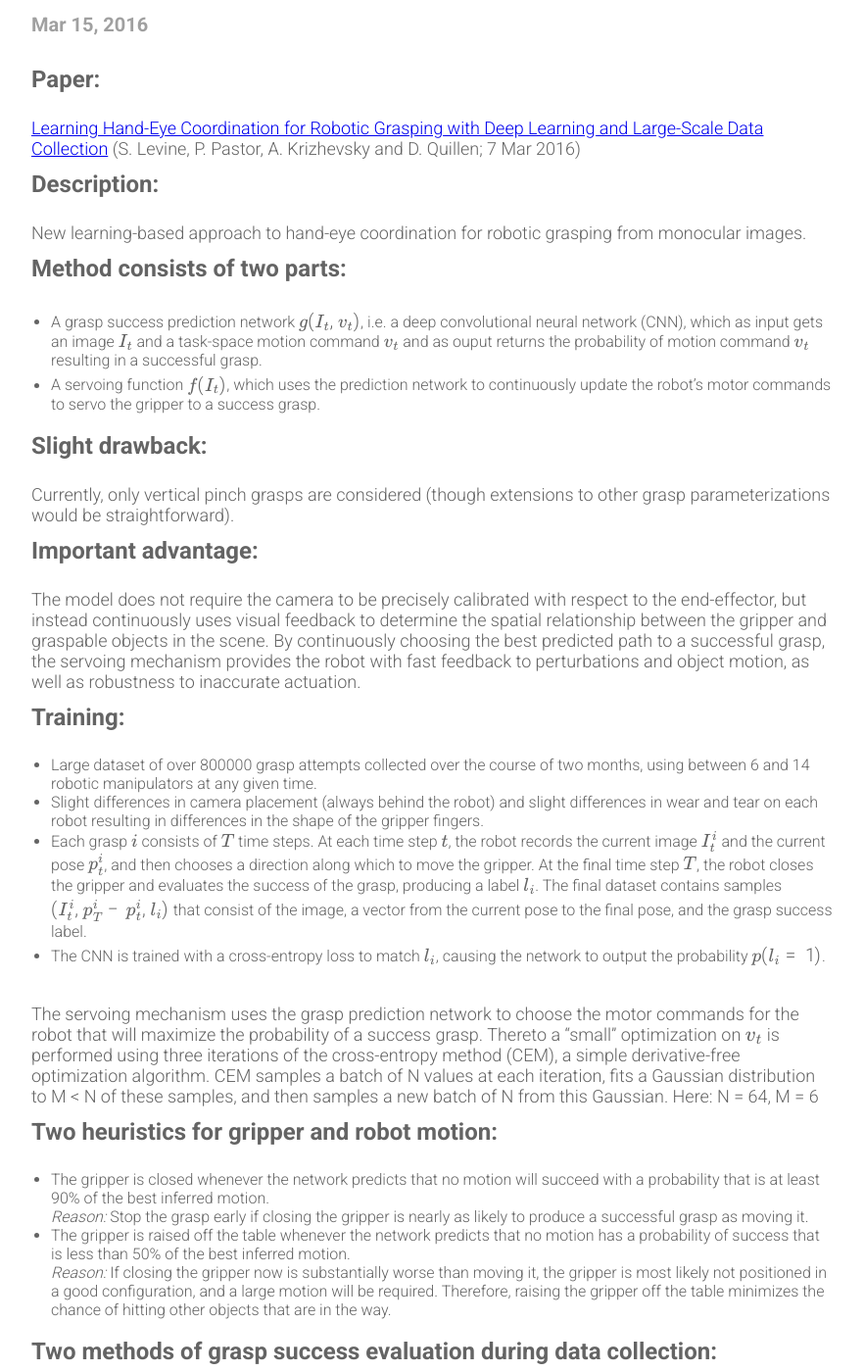
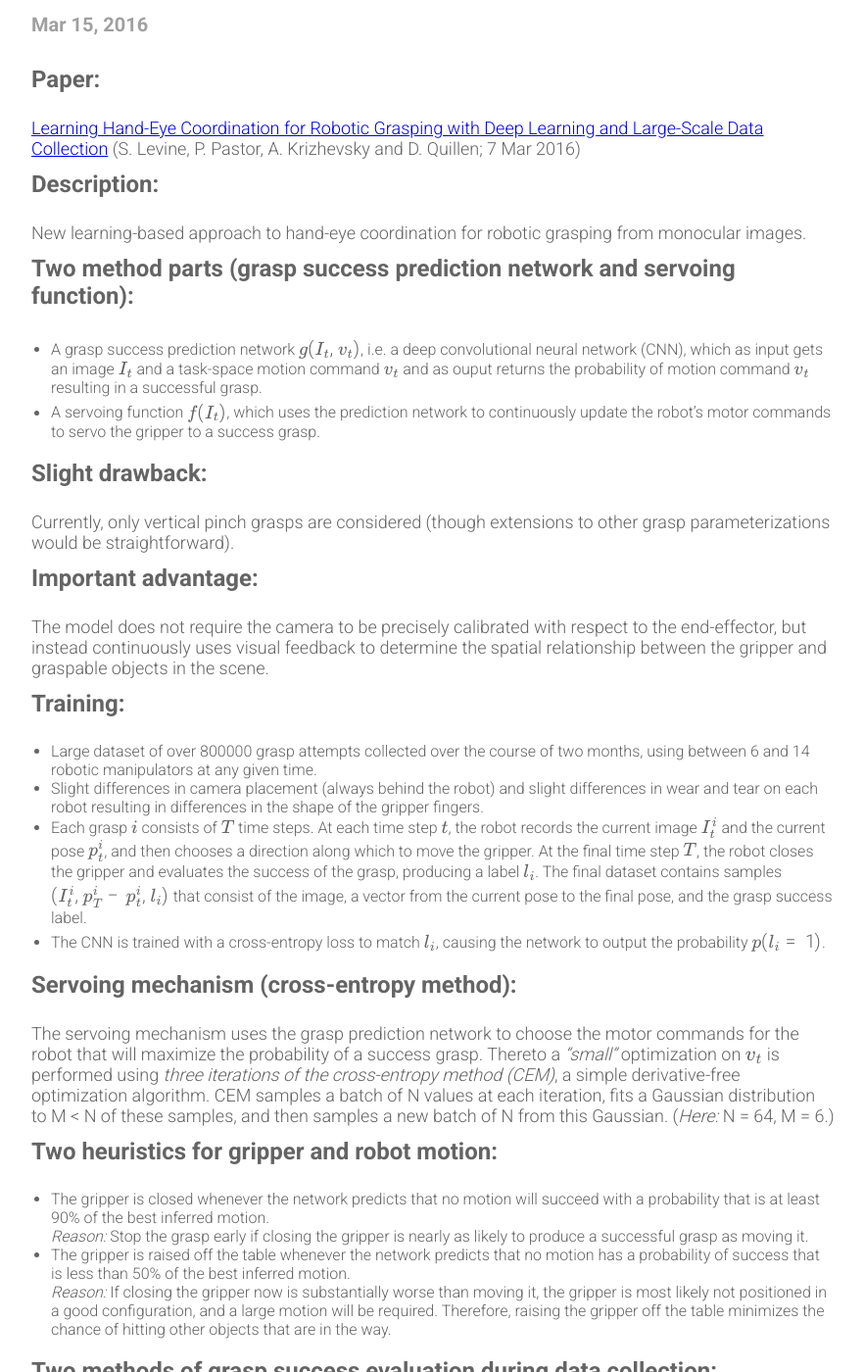
Before and after one commit to Xamla/xamla.github.io, a Jekyll site: the page built from _posts/2016-03-15-Review-of-Learning-Hand-Eye-Coordination-via-DL.markdown, in a window 1280 px wide and 1400 px high, scrolled down 299 px. Shown: the whole window at 98% size, without its empty margins (198-1080 px from the left). Built offline with Jekyll 4.4.1, drawn with Linux system fonts in a browser that asks for light colours; formulas are drawn with MathJax 3.

Commit message:
Update 2016-03-15-Review-of-Learning-Hand-Eye-Coordination-via-DL.markdown

```diff
--- a/_posts/2016-03-15-Review-of-Learning-Hand-Eye-Coordination-via-DL.markdown
+++ b/_posts/2016-03-15-Review-of-Learning-Hand-Eye-Coordination-via-DL.markdown
@@ -14,7 +14,7 @@ mathjax: true
 ## Description:
 New learning-based approach to hand-eye coordination for robotic grasping from monocular images.
 
-## Method consists of two parts:
+## Two method parts (grasp success prediction network and servoing function):
 *  A grasp success __prediction network__ \\(g(I_t, v_t)\\), i.e. a deep convolutional neural network (CNN), which as input gets an image \\(I_t\\) and a task-space motion command \\(v_t\\) and as ouput returns the probability of motion command \\(v_t\\) resulting in a successful grasp.
 *  A servoing function \\(f(I_t)\\), which uses the prediction network to continuously update the robot’s motor commands to servo the gripper to a success grasp. <br />
  <br />
@@ -25,7 +25,7 @@ Currently, **only vertical pinch grasps** are considered (though extensions to o
 ## Important advantage:
 The model **does not require** the **camera** to be precisely **calibrated** with respect to the end-effector,
 but instead continuously uses visual feedback to determine the spatial relationship between the gripper and graspable
-objects in the scene. By continuously choosing the best predicted path to a successful grasp, the servoing mechanism provides the robot with fast feedback to perturbations and object motion, as well as robustness to inaccurate actuation.
+objects in the scene.
 
 ## Training:
 * Large dataset of over 800000 grasp attempts collected over the course of two months, using between 6 and 14 robotic manipulators at any given time.
@@ -33,19 +33,19 @@ objects in the scene. By continuously choosing the best predicted path to a succ
 * Each grasp \\(i\\) consists of \\(T\\) time steps. At each time step \\(t\\), the robot records the current image \\(I_t^i\\) and the current pose \\(p_t^i\\), and then chooses a direction along which to move the gripper. At the final time step \\(T\\), the robot closes the gripper and evaluates the success of the grasp, producing a label \\(l_i\\). The final dataset contains samples \\((I_t^i, p_T^i − p_t^i, l_i)\\) that consist of the image, a vector from the current pose to the final pose, and the grasp success label.
 * The CNN is trained with a **cross-entropy loss** to match \\(l_i\\), causing the network to output the probability \\(p(l_i = 1)\\). <br />
 <br />
-<br />
 
-The **servoing mechanism** uses the grasp prediction network to choose the motor commands for the robot that will maximize the probability of a success grasp.
-Thereto a “small” optimization on \\(v_t\\) is performed using **three iterations of the cross-entropy method (CEM)**, a simple derivative-free optimization algorithm.
+## Servoing mechanism (cross-entropy method):
+The servoing mechanism uses the grasp prediction network to choose the motor commands for the robot that will maximize the probability of a success grasp.
+Thereto a *“small”* optimization on \\(v_t\\) is performed using *three iterations of the cross-entropy method (CEM)*, a simple derivative-free optimization algorithm.
 CEM samples a batch of N values at each iteration, fits a Gaussian distribution to M < N of these samples, and then samples a new batch of N from this Gaussian.
-Here: N = 64, M = 6
+(*Here:* N = 64, M = 6.)
 
 ## Two heuristics for gripper and robot motion:
 * The gripper is closed whenever the network predicts that no motion will succeed with a probability that is at least 90% of the best inferred motion. <br />
   *Reason:* Stop the grasp early if closing the gripper is nearly as likely to produce a successful grasp as moving it.
 * The gripper is raised off the table whenever the network predicts that no motion has a probability of success that is
   less than 50% of the best inferred motion. <br />
-  __*Reason:*__ If closing the gripper now is substantially worse than moving it, the gripper is most likely not positioned
+  *Reason:* If closing the gripper now is substantially worse than moving it, the gripper is most likely not positioned
   in a good configuration, and a large motion will be required. Therefore, raising the gripper off the table minimizes
   the chance of hitting other objects that are in the way. <br />
 <br />
```
